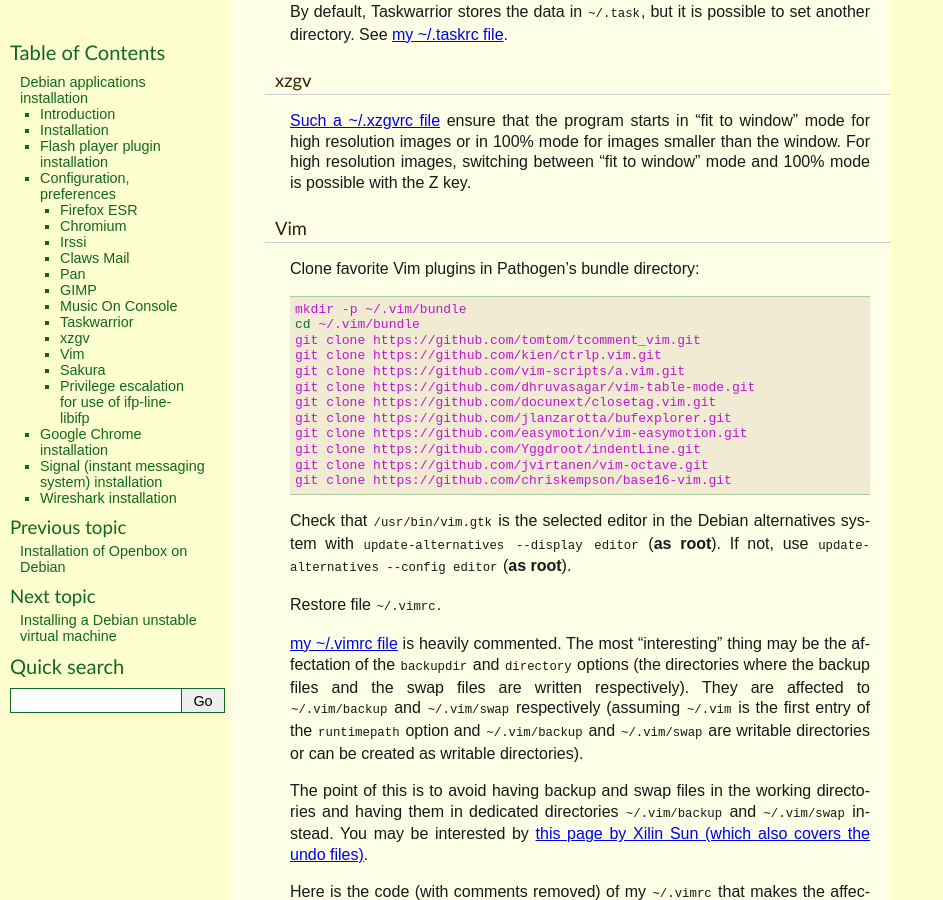
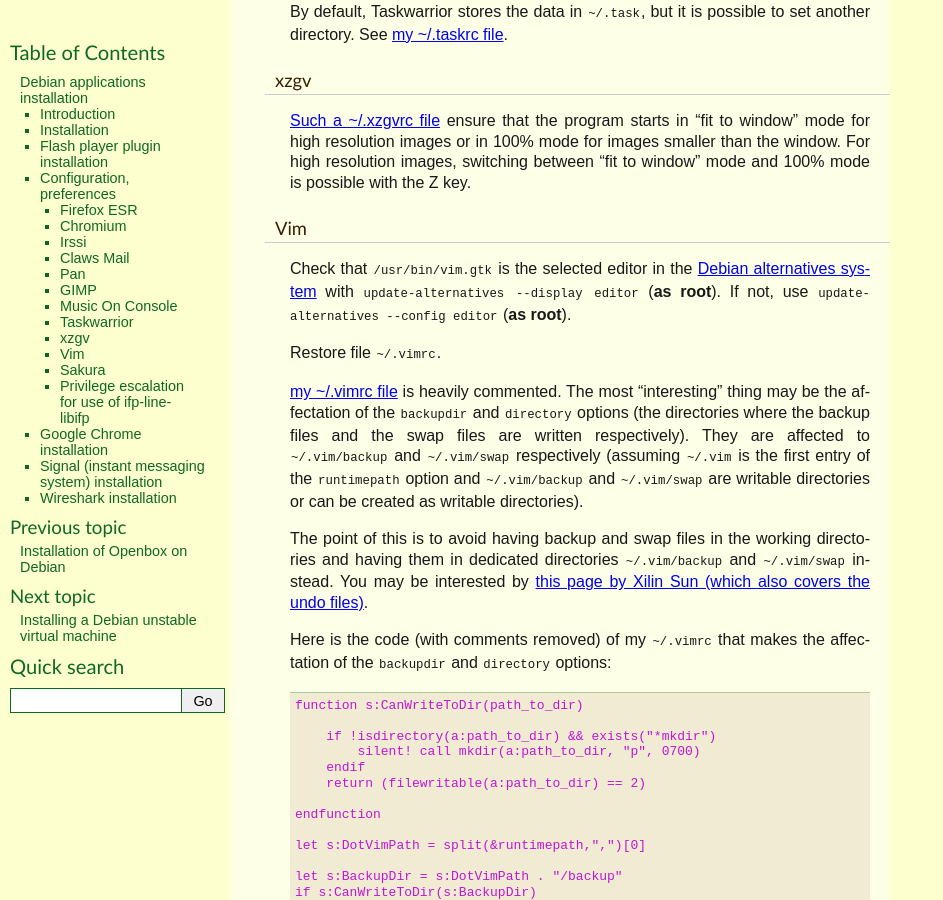
Before and after one commit to thierr26/thierr26_personal_notes_sphinx_sources, a Sphinx documentation site: the page built from source/debian_apps_install.rst, in a window 1280 px wide and 900 px high, scrolled down 6974 px. Shown: the whole window, without its empty margins (0-943 px from the left). Built offline with Sphinx 7.4.7, drawn with Linux system fonts in a browser that asks for light colours; some of the changed text lies outside the part shown.

Commit message:
Remove Pathogen, add links to the Debian wiki
The added links are to the Debian Alternatives page in the Debian Wiki.

```diff
--- a/source/debian_apps_install.rst
+++ b/source/debian_apps_install.rst
@@ -77,7 +77,7 @@
       pan \
       claws-mail \
       claws-mail-themes \
-      vim vim-pathogen \
+      vim \
       ifp-line-libifp \
       unaccent \
       psmisc \
@@ -193,8 +193,8 @@
     - Mail client (MH mailbox format)
   * - claws-mail-themes
     - Claws Mail themes
-  * - vim, vim-pathogen
-    - Vim text editor and Pathogen plugin
+  * - vim
+    - Vim text editor
   * - ifp-line-libifp
     - Tool to access iRiver iFP audio players
   * - unaccent
@@ -399,34 +399,17 @@
 ~~~
 
 .. index::
-  pair: Vim; Pathogen
-  pair: Vim; plugins
   pair: Vim; backup files
   pair: Vim; swap files
   pair: Vim; undo files
   single: ~/.vimrc
-  single: ~/.vim/bundle
   triple: Debian alternatives; update-alternatives options; --display
   triple: Debian alternatives; update-alternatives options; --config
 
-Clone favorite Vim plugins in Pathogen's bundle directory::
-
-  mkdir -p ~/.vim/bundle
-  cd ~/.vim/bundle
-  git clone https://github.com/tomtom/tcomment_vim.git
-  git clone https://github.com/kien/ctrlp.vim.git
-  git clone https://github.com/vim-scripts/a.vim.git
-  git clone https://github.com/dhruvasagar/vim-table-mode.git
-  git clone https://github.com/docunext/closetag.vim.git
-  git clone https://github.com/jlanzarotta/bufexplorer.git
-  git clone https://github.com/easymotion/vim-easymotion.git
-  git clone https://github.com/Yggdroot/indentLine.git
-  git clone https://github.com/jvirtanen/vim-octave.git
-  git clone https://github.com/chriskempson/base16-vim.git
-
-Check that ``/usr/bin/vim.gtk`` is the selected editor in the Debian
-alternatives system with ``update-alternatives --display editor`` (**as
-root**). If not, use ``update-alternatives --config editor`` (**as root**).
+Check that ``/usr/bin/vim.gtk`` is the selected editor in the `Debian
+alternatives system <https://wiki.debian.org/DebianAlternatives>`_ with
+``update-alternatives --display editor`` (**as root**). If not, use
+``update-alternatives --config editor`` (**as root**).
 
 Restore file ``~/.vimrc``.
 
@@ -542,8 +525,9 @@
 * libindicator3-7
 
 I didn't want Google Chrome to be the default browser, so I reselected Firefox
-ESR in the Debian alternatives system with ``update-alternatives --config
-x-www-browser`` (**as root**).
+ESR in the `Debian alternatives system
+<https://wiki.debian.org/DebianAlternatives>`_ with ``update-alternatives
+--config x-www-browser`` (**as root**).
 
 I then tweaked Google Chrome's settings as for
 :ref:`Chromium <chromium_config>`.
```
